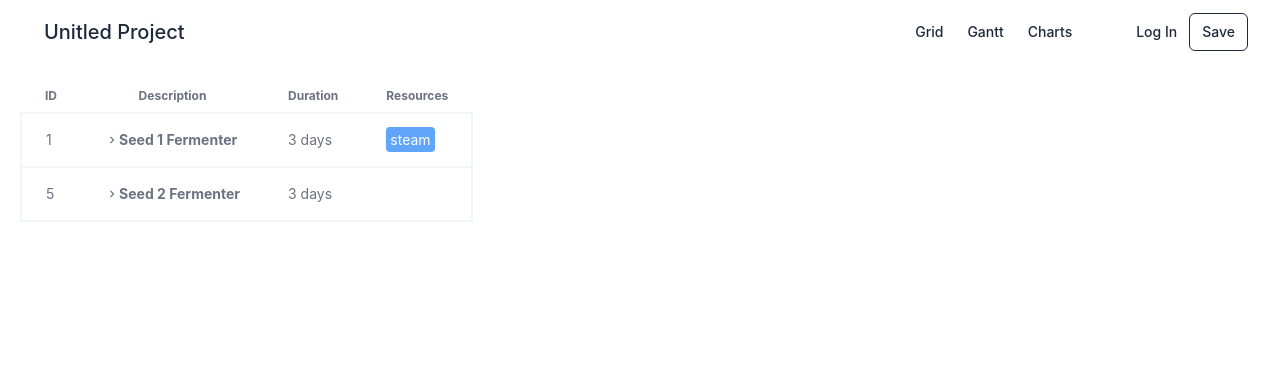
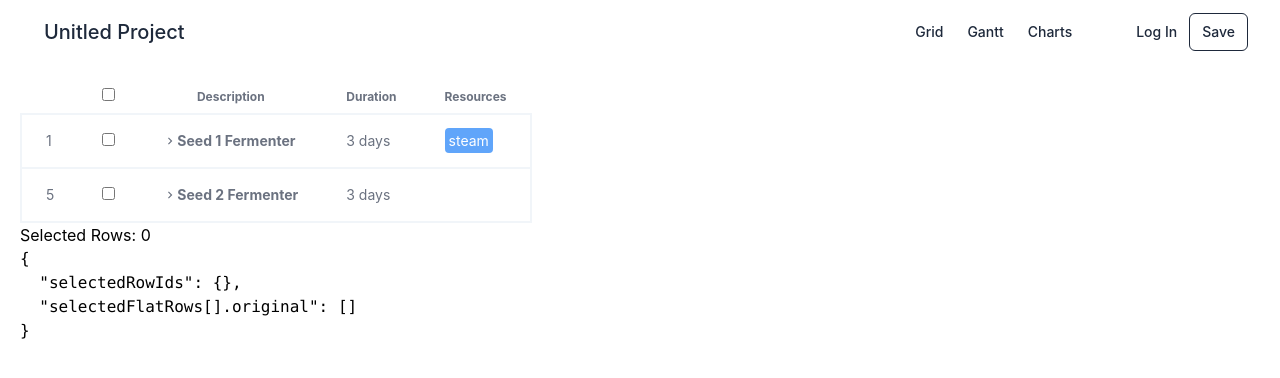
Before and after one commit to mama4294/schedule-pro, a React (Create React App) app: page / in a window 1280 px wide. Shown: the top 378 px of the page. Built offline with nearby package versions, Linux system fonts and the light colour scheme.

Commit message:
adds checkbox selector to rows

```diff
--- a/src/App.js
+++ b/src/App.js
@@ -3,7 +3,7 @@ import React, { useState } from "react";
 import { Link, Outlet, Routes, Route } from "react-router-dom";
 import GridPage from "./routes/grid-page";
 
-import { Button } from "./components/button/button";
+import { Button } from "./components/button";
 
 function App() {
   return (
--- a/src/components/table.jsx
+++ b/src/components/table.jsx
@@ -1,4 +1,5 @@
-import {useTable, useExpanded} from "react-table"
+import {useTable, useExpanded, useRowSelect} from "react-table"
+import { useEffect, useRef, forwardRef } from "react"
 
 
 const Table = ({ columns, data }) => {
@@ -8,13 +9,15 @@ const Table = ({ columns, data }) => {
       headerGroups,
       rows,
       prepareRow,
-      state: { expanded },
+      selectedFlatRows,
+      state: { expanded, selectedRowIds },
     } = useTable(
       {
         columns,
         data,
       },
-      useExpanded // Use the useExpanded plugin hook
+      useExpanded, // Use the useExpanded plugin hook
+      useRowSelect,
     )
 
     return (
@@ -42,6 +45,21 @@ const Table = ({ columns, data }) => {
             })}
           </tbody>
         </table>
+        <p>Selected Rows: {Object.keys(selectedRowIds).length}</p>
+        <pre>
+        <code>
+          {JSON.stringify(
+            {
+              selectedRowIds: selectedRowIds,
+              'selectedFlatRows[].original': selectedFlatRows.map(
+                d => d.original
+              ),
+            },
+            null,
+            2
+          )}
+        </code>
+      </pre>
       </>
     )
   }
--- a/src/routes/grid-page.jsx
+++ b/src/routes/grid-page.jsx
@@ -4,10 +4,6 @@ import {MdKeyboardArrowDown,MdKeyboardArrowRight} from "react-icons/md"
 import PreviousMap from "postcss/lib/previous-map"
 
 const GridPage = () =>{
-
-    const exampleData = React.useMemo(() => makeData(5, 5, 5), [])
-    console.log("example data")
-    console.log(exampleData)
 
     const processData = React.useMemo(() => [{
         id: 1,
@@ -72,8 +68,25 @@ const GridPage = () =>{
     const columns = React.useMemo(
         () => [
           {
-            Header: 'ID',
+            Header: '',
             accessor: 'id',
+          },
+          {
+            id: 'selection',
+            // The header can use the table's getToggleAllRowsSelectedProps method
+            // to render a checkbox
+            Header: ({ getToggleAllRowsSelectedProps }) => (
+              <div>
+                <IndeterminateCheckbox {...getToggleAllRowsSelectedProps()} />
+              </div>
+            ),
+            // The cell can use the individual row's getToggleRowSelectedProps method
+            // to the render a checkbox
+            Cell: ({ row }) => (
+              <div>
+                <IndeterminateCheckbox {...row.getToggleRowSelectedProps()} />
+              </div>
+            ),
           },
           {
             // Build our expander column
@@ -121,45 +134,22 @@ const GridPage = () =>{
       )
 }
 
+const IndeterminateCheckbox = React.forwardRef(
+  ({ indeterminate, ...rest }, ref) => {
+    const defaultRef = React.useRef()
+    const resolvedRef = ref || defaultRef
 
-const range = len => {
-  const arr = []
-  for (let i = 0; i < len; i++) {
-    arr.push(i)
+    React.useEffect(() => {
+      resolvedRef.current.indeterminate = indeterminate
+    }, [resolvedRef, indeterminate])
+
+    return (
+      <>
+        <input type="checkbox" ref={resolvedRef} {...rest} />
+      </>
+    )
   }
-  return arr
-}
-
-const newPerson = () => {
-  const statusChance = Math.random()
-  return {
-    firstName: "Matthew",
-    lastName: "Malone",
-    age: Math.floor(Math.random() * 30),
-    visits: Math.floor(Math.random() * 100),
-    progress: Math.floor(Math.random() * 100),
-    status:
-      statusChance > 0.66
-        ? 'relationship'
-        : statusChance > 0.33
-        ? 'complicated'
-        : 'single',
-  }
-}
-
- function makeData(...lens) {
-  const makeDataLevel = (depth = 0) => {
-    const len = lens[depth]
-    return range(len).map(d => {
-      return {
-        ...newPerson(),
-        subRows: lens[depth + 1] ? makeDataLevel(depth + 1) : undefined,
-      }
-    })
-  }
-
-  return makeDataLevel()
-}
+)
 
 
 
```
Also changed, not shown: src/components/button.jsx (renamed from src/components/button/button.jsx).
